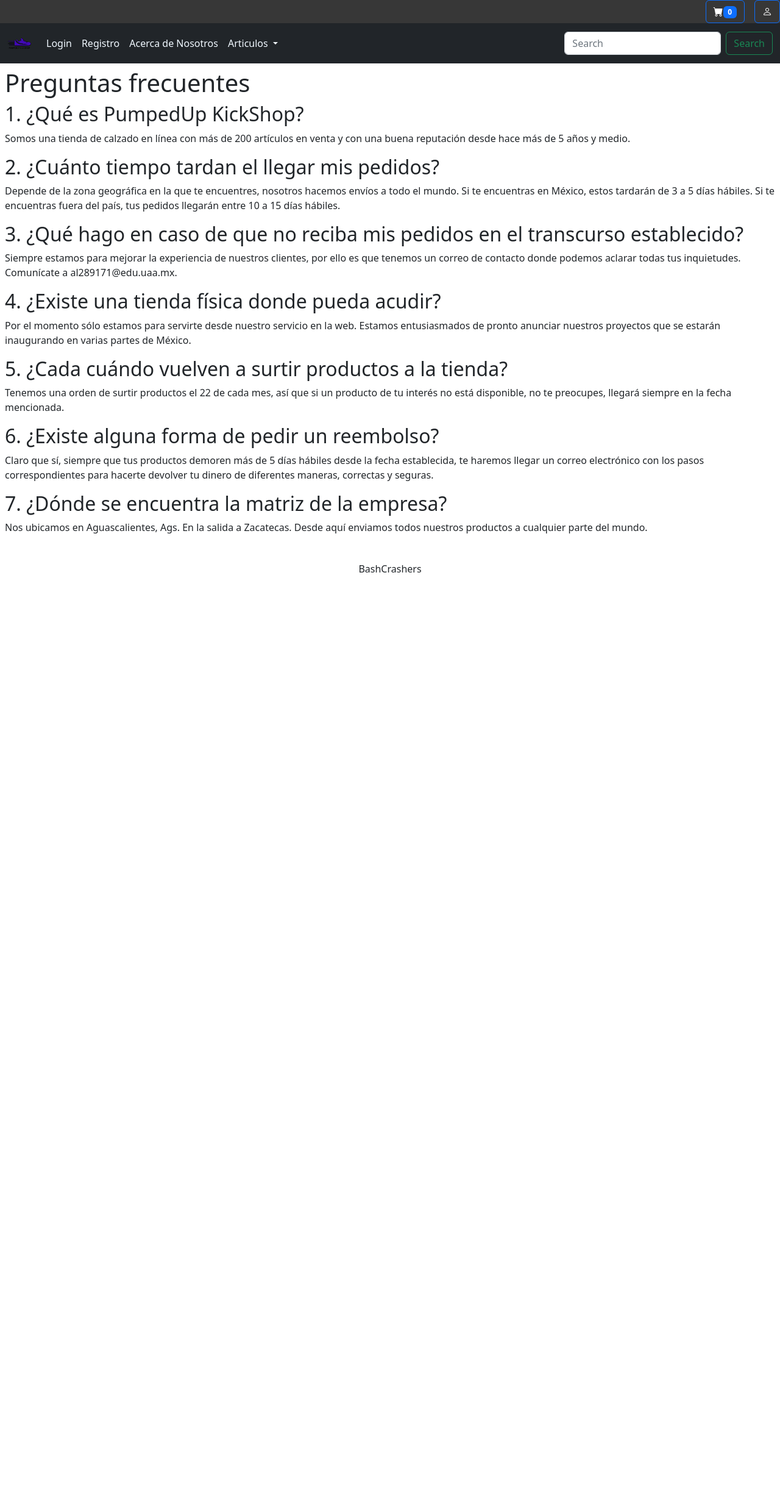
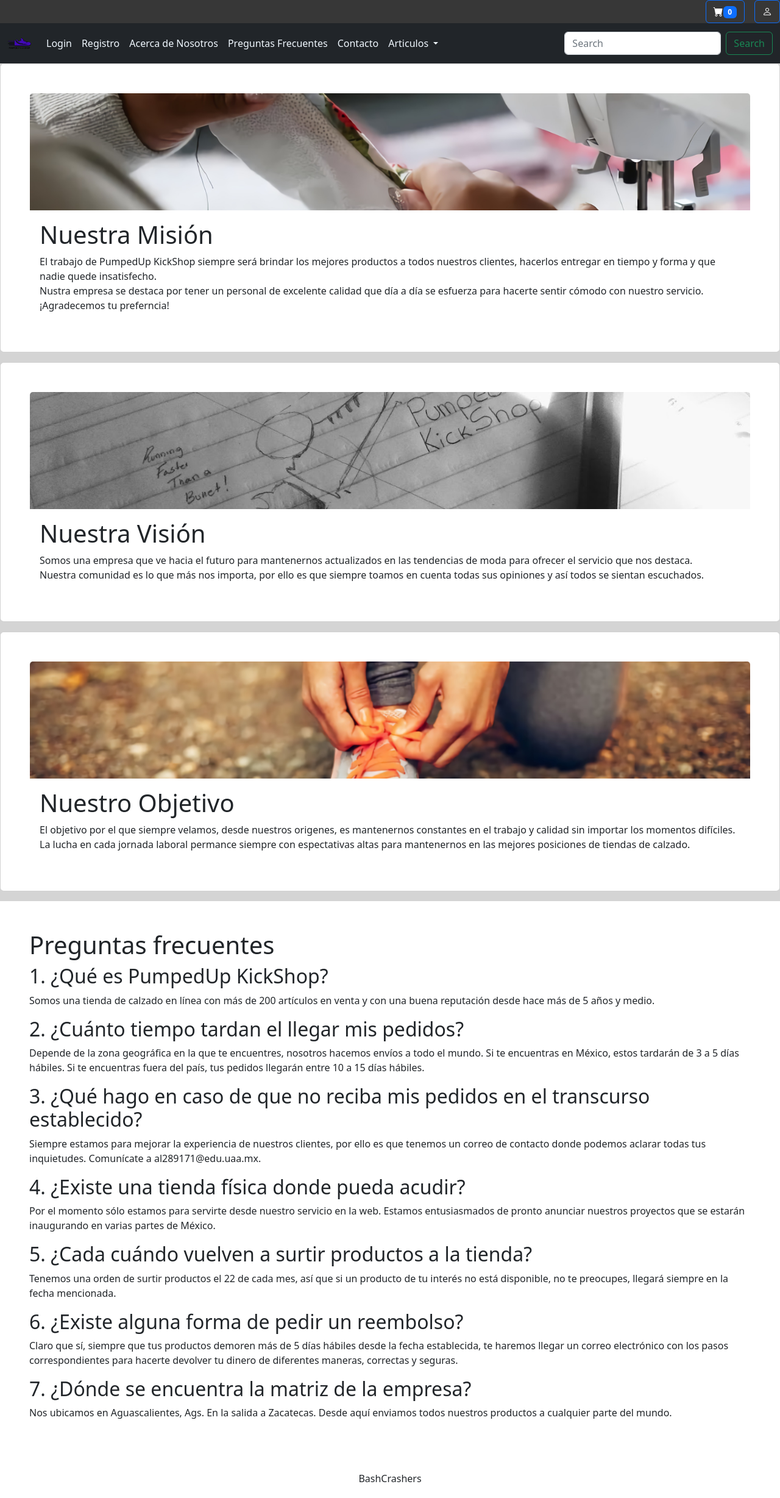
Before and after one commit to ErnestoRB/bc-shop, a PHP site: page /acerca.php in a window 1280 px wide. Shown: the whole page at 61% size. Before the commit the page ends 939 px from the top, so only its background shows below. Run offline with PHP 8.4, Linux system fonts and the light colour scheme.

Commit message:
Acerca de Nosotros, Página de contacto envía email

```diff
--- a/src/acerca.php
+++ b/src/acerca.php
@@ -6,6 +6,7 @@
     <meta charset="UTF-8">
     <meta http-equiv="X-UA-Compatible" content="IE=edge">
     <meta name="viewport" content="width=device-width, initial-scale=1.0">
+    <link rel="stylesheet" href="css/about.css">
     <?php include_once "util/bootstrap.html" ?>
 
     <title>Inicio | Pumped Up KickShop</title>
@@ -15,34 +16,49 @@
 
     <?php include "layout/navbar.php" ?>
     <main id="content">
-        <div class="container-fluid bg-white h-100 p-2 md:p-4">
+        <div class="card mb-3 p-5 md:p-4">
+            <img src="images/about/our_mission.jpg" class="card-img-top" alt="our_mission">
+            <div class="card-body">
+                <h1 class="card-title">Nuestra Misión</h1>
+                <p class="card-text">El trabajo de PumpedUp KickShop siempre será brindar los mejores productos a todos nuestros clientes, hacerlos entregar en tiempo y forma y que nadie quede insatisfecho.
+                    <br>Nustra empresa se destaca por tener un personal de excelente calidad que día a día se esfuerza para hacerte sentir cómodo con nuestro servicio. ¡Agradecemos tu preferncia!
+                </p>
+            </div>
+        </div>
+        <div class="card mb-3 p-5 md:p-4">
+            <img src="images/about/our_vision.jpg" class="card-img-top" alt="our_mission">
+            <div class="card-body">
+                <h1 class="card-title">Nuestra Visión</h1>
+                <p class="card-text">Somos una empresa que ve hacia el futuro para mantenernos actualizados en las tendencias de moda para ofrecer el servicio que nos destaca.
+                    <br>Nuestra comunidad es lo que más nos importa, por ello es que siempre toamos en cuenta todas sus opiniones y así todos se sientan escuchados.
+                </p>
+            </div>
+        </div>
+        <div class="card mb-3 p-5 md:p-4">
+            <img src="images/about/looking_for.jpg" class="card-img-top" alt="our_mission">
+            <div class="card-body">
+                <h1 class="card-title">Nuestro Objetivo</h1>
+                <p class="card-text">El objetivo por el que siempre velamos, desde nuestros origenes, es mantenernos constantes en el trabajo y calidad sin importar los momentos difíciles.
+                    <br>La lucha en cada jornada laboral permance siempre con espectativas altas para mantenernos en las mejores posiciones de tiendas de calzado.
+                </p>
+            </div>
+        </div>
+        </div>
+        <div class="container-fluid bg-white p-5 md:p-4" id="faq">
             <h1>Preguntas frecuentes</h1>
             <h2>1. ¿Qué es PumpedUp KickShop?</h2>
-
             <p>Somos una tienda de calzado en línea con más de 200 artículos en venta y con una buena reputación desde hace más de 5 años y medio.</p>
-
             <h2>2. ¿Cuánto tiempo tardan el llegar mis pedidos?</h2>
-
             <p>Depende de la zona geográfica en la que te encuentres, nosotros hacemos envíos a todo el mundo. Si te encuentras en México, estos tardarán de 3 a 5 días hábiles. Si te encuentras fuera del país, tus pedidos llegarán entre 10 a 15 días hábiles.</p>
-
             <h2>3. ¿Qué hago en caso de que no reciba mis pedidos en el transcurso establecido?</h2>
-
             <p>Siempre estamos para mejorar la experiencia de nuestros clientes, por ello es que tenemos un correo de contacto donde podemos aclarar todas tus inquietudes. Comunícate a al289171@edu.uaa.mx.</p>
-
             <h2>4. ¿Existe una tienda física donde pueda acudir?</h2>
-
             <p>Por el momento sólo estamos para servirte desde nuestro servicio en la web. Estamos entusiasmados de pronto anunciar nuestros proyectos que se estarán inaugurando en varias partes de México.</p>
-
             <h2>5. ¿Cada cuándo vuelven a surtir productos a la tienda?</h2>
-
             <p>Tenemos una orden de surtir productos el 22 de cada mes, así que si un producto de tu interés no está disponible, no te preocupes, llegará siempre en la fecha mencionada.</p>
-
             <h2>6. ¿Existe alguna forma de pedir un reembolso?</h2>
-
             <p>Claro que sí, siempre que tus productos demoren más de 5 días hábiles desde la fecha establecida, te haremos llegar un correo electrónico con los pasos correspondientes para hacerte devolver tu dinero de diferentes maneras, correctas y seguras.</p>
-
             <h2>7. ¿Dónde se encuentra la matriz de la empresa?</h2>
-
             <p>Nos ubicamos en Aguascalientes, Ags. En la salida a Zacatecas. Desde aquí enviamos todos nuestros productos a cualquier parte del mundo.</p>
         </div>
     </main>
--- /dev/null
+++ b/src/css/about.css
@@ -0,0 +1,5 @@
+.card-img-top{
+    width: 100%;
+    height: 15vw;
+    object-fit: cover;
+}
--- a/src/layout/navbar.php
+++ b/src/layout/navbar.php
@@ -28,6 +28,12 @@
         ?>
         <li class="nav-item">
           <a style="color:aliceblue" class="nav-link" href="acerca.php">Acerca de Nosotros</a>
+        </li>
+        <li class="nav-item">
+          <a style="color:aliceblue" class="nav-link" href="acerca.php#faq">Preguntas Frecuentes</a>
+        </li>
+        <li class="nav-item">
+          <a style="color:aliceblue" class="nav-link" href="subscribe.php">Contacto</a>
         </li>
         <li class="nav-item dropdown">
           <a style="color:aliceblue" class="nav-link dropdown-toggle" href="articulos.php" role="button" data-bs-toggle="dropdown" aria-expanded="false">
```
Also changed, not shown: src/send_subscription.php (added, +43 -0 lines), src/subscribe.php (added, +45 -0 lines), src/images/about/looking_for.jpg (added), src/images/about/our_mission.jpg (added), src/images/about/our_vision.jpg (added).
